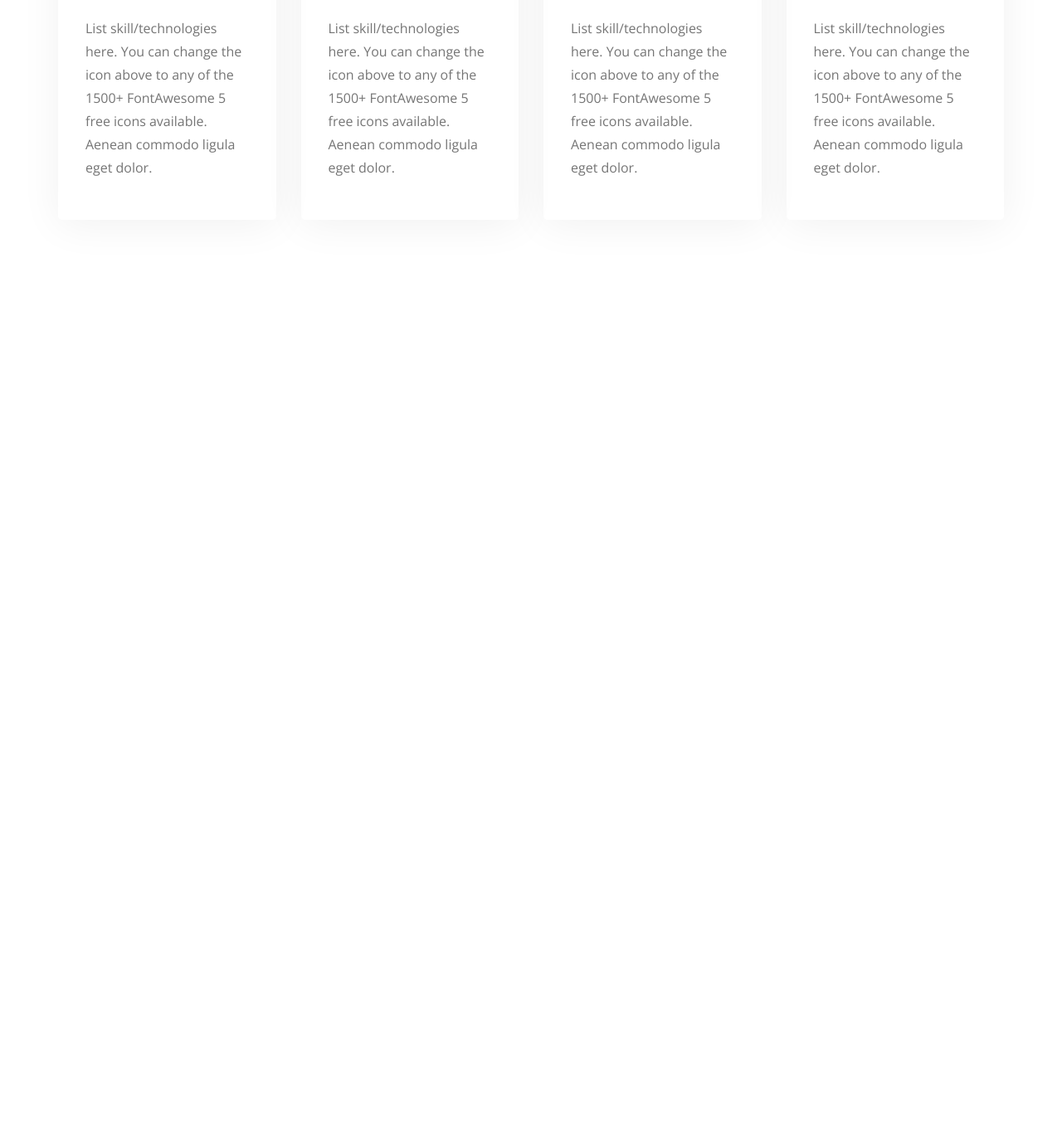
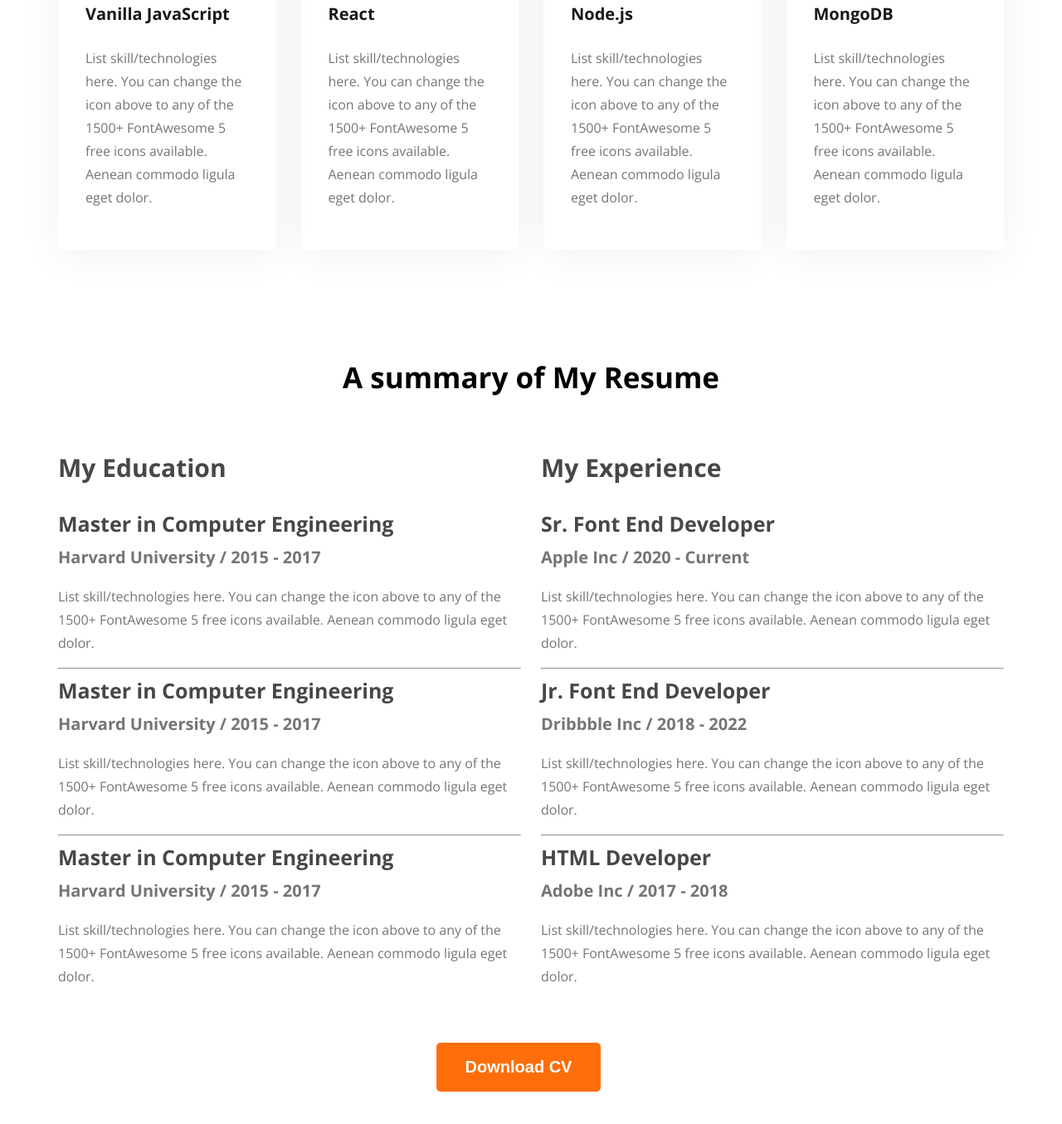
Before and after one commit to mdshishirhossain/web-dev-portfolio, a plain HTML site: page index.html in a window 1280 px wide. Shown: the part 2126-3481 px from the top of the page at 83% size. Before the commit the page ends 2521 px from the top, so only its background shows below. Drawn offline with nearby package versions, Linux system fonts and the light colour scheme.

Commit message:
added resume summary and footer and contact form

```diff
--- a/index.html
+++ b/index.html
@@ -36,7 +36,8 @@
     <main>
         <section class="about secondary-bg">
             <h3 class="section-title dark-1">About Me</h3>
-            <p class="section-description dark-3 text-center">I, m a designer & developer with a passion for web design. I enjoy
+            <p class="section-description dark-3 text-center">I, m a designer & developer with a passion for web design.
+                I enjoy
                 developing simple, clean and slick websites that provide real value to the end user. Thousands of
                 clients have procured exceptional resulfs while working with me. Delivering work within time and budget
                 which meets clients requirements in our mata.</p>
@@ -62,34 +63,119 @@
 
         <section class="skills">
             <h3 class="section-title dark-1 text-center">What I do</h3>
-            <p class="section-description dark-3 text-center">I have more than 10 years experience building software for clients all over the world. Below is a quick overview of my main technical skill sets and technologies i use. Want to find out more about my experience? Check out my online resume and project portfolio.</p>
+            <p class="section-description dark-3 text-center">I have more than 10 years experience building software for
+                clients all over the world. Below is a quick overview of my main technical skill sets and technologies i
+                use. Want to find out more about my experience? Check out my online resume and project portfolio.</p>
 
             <div class="skill-container">
                 <div class="skill">
                     <img src="images/icons/js.png" alt="">
                     <h4 class="skill-title dark-1">Vanilla JavaScript</h4>
-                    <p class="skill-description dark-3">List skill/technologies here. You can change the icon above to any of the 1500+ FontAwesome 5 free icons available. Aenean commodo ligula eget dolor.</p>
+                    <p class="skill-description dark-3">List skill/technologies here. You can change the icon above to
+                        any of the 1500+ FontAwesome 5 free icons available. Aenean commodo ligula eget dolor.</p>
                 </div>
                 <div class="skill">
                     <img src="images/icons/react.png" alt="">
                     <h4 class="skill-title dark-1">React</h4>
-                    <p class="skill-description dark-3">List skill/technologies here. You can change the icon above to any of the 1500+ FontAwesome 5 free icons available. Aenean commodo ligula eget dolor.</p>
+                    <p class="skill-description dark-3">List skill/technologies here. You can change the icon above to
+                        any of the 1500+ FontAwesome 5 free icons available. Aenean commodo ligula eget dolor.</p>
                 </div>
                 <div class="skill">
                     <img src="images/icons/nodejs.png" alt="">
                     <h4 class="skill-title dark-1">Node.js</h4>
-                    <p class="skill-description dark-3">List skill/technologies here. You can change the icon above to any of the 1500+ FontAwesome 5 free icons available. Aenean commodo ligula eget dolor.</p>
+                    <p class="skill-description dark-3">List skill/technologies here. You can change the icon above to
+                        any of the 1500+ FontAwesome 5 free icons available. Aenean commodo ligula eget dolor.</p>
                 </div>
                 <div class="skill">
                     <img src="images/icons/mongo.png" alt="">
                     <h4 class="skill-title dark-1">MongoDB</h4>
-                    <p class="skill-description dark-3">List skill/technologies here. You can change the icon above to any of the 1500+ FontAwesome 5 free icons available. Aenean commodo ligula eget dolor.</p>
+                    <p class="skill-description dark-3">List skill/technologies here. You can change the icon above to
+                        any of the 1500+ FontAwesome 5 free icons available. Aenean commodo ligula eget dolor.</p>
                 </div>
             </div>
         </section>
 
+        <section class="resume">
+            <h3 class="section-title text-center">A summary of My Resume</h3>
+            <div class="resume-container">
+                <div class="resume-column">
+                    <h3 class="resume-column-title dark-2">My Education</h3>
+                    <div class="education">
+                        <h4 class="education-title dark-2">Master in Computer Engineering</h4>
+                        <h5 class="education-subtitle dark-3">Harvard University / 2015 - 2017</h5>
+                        <p class="education-description dark-3">List skill/technologies here. You can change the icon above
+                            to any of the 1500+ FontAwesome 5 free icons available. Aenean commodo ligula eget dolor.
+                        </p>
+                    </div>
+                    <hr>
+                    <div class="education">
+                        <h4 class="education-title dark-2">Master in Computer Engineering</h4>
+                        <h5 class="education-subtitle dark-3">Harvard University / 2015 - 2017</h5>
+                        <p class="education-description dark-3">List skill/technologies here. You can change the icon above
+                            to any of the 1500+ FontAwesome 5 free icons available. Aenean commodo ligula eget dolor.
+                        </p>
+                    </div>
+                    <hr>
+                    <div class="education">
+                        <h4 class="education-title dark-2">Master in Computer Engineering</h4>
+                        <h5 class="education-subtitle dark-3">Harvard University / 2015 - 2017</h5>
+                        <p class="education-description dark-3">List skill/technologies here. You can change the icon above
+                            to any of the 1500+ FontAwesome 5 free icons available. Aenean commodo ligula eget dolor.
+                        </p>
+                    </div>
+                </div>
+                <div class="resume-column">
+                    <h3 class="resume-column-title dark-2">My Experience</h3>
+                    <div class="experience">
+                        <h4 class="experience-title dark-2">Sr. Font End Developer</h4>
+                        <h5 class="experience-subtitle dark-3">Apple Inc / 2020 - Current</h5>
+                        <p class="experience-description dark-3">List skill/technologies here. You can change the icon above
+                            to any of the 1500+ FontAwesome 5 free icons available. Aenean commodo ligula eget dolor.</p>
+                    </div>
+                    <hr>
+                    <div class="experience">
+                        <h4 class="experience-title dark-2">Jr. Font End Developer</h4>
+                        <h5 class="experience-subtitle dark-3">Dribbble Inc / 2018 - 2022</h5>
+                        <p class="experience-description dark-3">List skill/technologies here. You can change the icon above
+                            to any of the 1500+ FontAwesome 5 free icons available. Aenean commodo ligula eget dolor.</p>
+                    </div>
+                    <hr>
+                    <div class="experience">
+                        <h4 class="experience-title dark-2">HTML Developer</h4>
+                        <h5 class="experience-subtitle dark-3">Adobe Inc / 2017 - 2018</h5>
+                        <p class="experience-description dark-3">List skill/technologies here. You can change the icon above
+                            to any of the 1500+ FontAwesome 5 free icons available. Aenean commodo ligula eget dolor.</p>
+                    </div>
+                </div>
+            </div>
+            <div class="text-center resume-download-cv">
+                <button class="btn-primary">Download CV</button>
+            </div>
+        </section>
+
     </main>
-    <footer></footer>
+    <footer class="footer secondary-bg">
+        <div class="footer-column">
+            <h3 class="section-title">Let's Connect</h3>
+            <p class="footer-description dark-2">
+                Please fill out the form on this section to contact with me or call between <br> 9:00 A.M and 8.00 P.M ET, Monday through Friday.
+            </p>
+            <div>
+                <a href=""><img src="images/icons/facebook.png" alt=""></a>
+                <a href=""><img src="images/icons/twitter.png" alt=""></a>
+                <a href=""><img src="images/icons/insta.png" alt=""></a>
+            </div>
+        </div>
+        <div class="footer-column">
+            <h3 class="section-title">Let’s Message me</h3>
+            <form action="">
+                <input type="text" name="name" id="name" placeholder="Your Name">
+                <input type="email" name="email" id="email" placeholder="Your Email">
+                <textarea name="" id="" cols="30" rows="10" placeholder="Your Message"></textarea>
+                <input class="btn-primary" type="submit" value="Submit">
+            </form>
+        </div>
+    </footer>
 
 </body>
 
--- a/styles/portfolio.css
+++ b/styles/portfolio.css
@@ -132,8 +132,6 @@ nav li a{
 .section-description{
     font-size: 18px;
     line-height: 30px;
-    max-width: 909px;
-    margin: 0 auto;
     padding: 20px;
 }
 
@@ -180,6 +178,7 @@ main section{
     box-shadow: 0 6px 50px 0 rgba(0, 0, 0, 0.06);
     border-radius: 5px;
     margin-top:50px;
+
 }
 
 .skill-title{
@@ -191,3 +190,55 @@ main section{
     line-height: 28px;
 
 }
+
+/* Resume Style */
+
+.resume-container{
+    display: flex;
+    gap: 24px;
+}
+
+.resume-column-title{
+    font-size: 30px;
+}
+
+.education-title, .experience-title{
+    font-size: 25px;
+    margin: 0;
+    margin-bottom: 10px;
+}
+
+.education-subtitle, .experience-subtitle{
+    font-size: 20px;
+    margin: 0;
+    margin-bottom: 20px;
+}
+
+.education-description, .experience-description{
+    font-size: 16px;
+    line-height: 28px;
+}
+
+.resume-download-cv{
+    margin-top: 50px;
+}
+
+.footer{
+    padding: 130px 230px;
+    display: flex;
+    gap: 117px;
+}
+
+.footer-column{
+    width: 50%;
+}
+
+.footer input[type="text"], .footer input[type="email"], .footer textarea {
+    display: block;
+    padding: 18px 30px;
+    width: 80%;
+    font-size: 16px;
+    border-radius: 5px;
+    margin-bottom: 24px;
+    border: none;
+}
```
